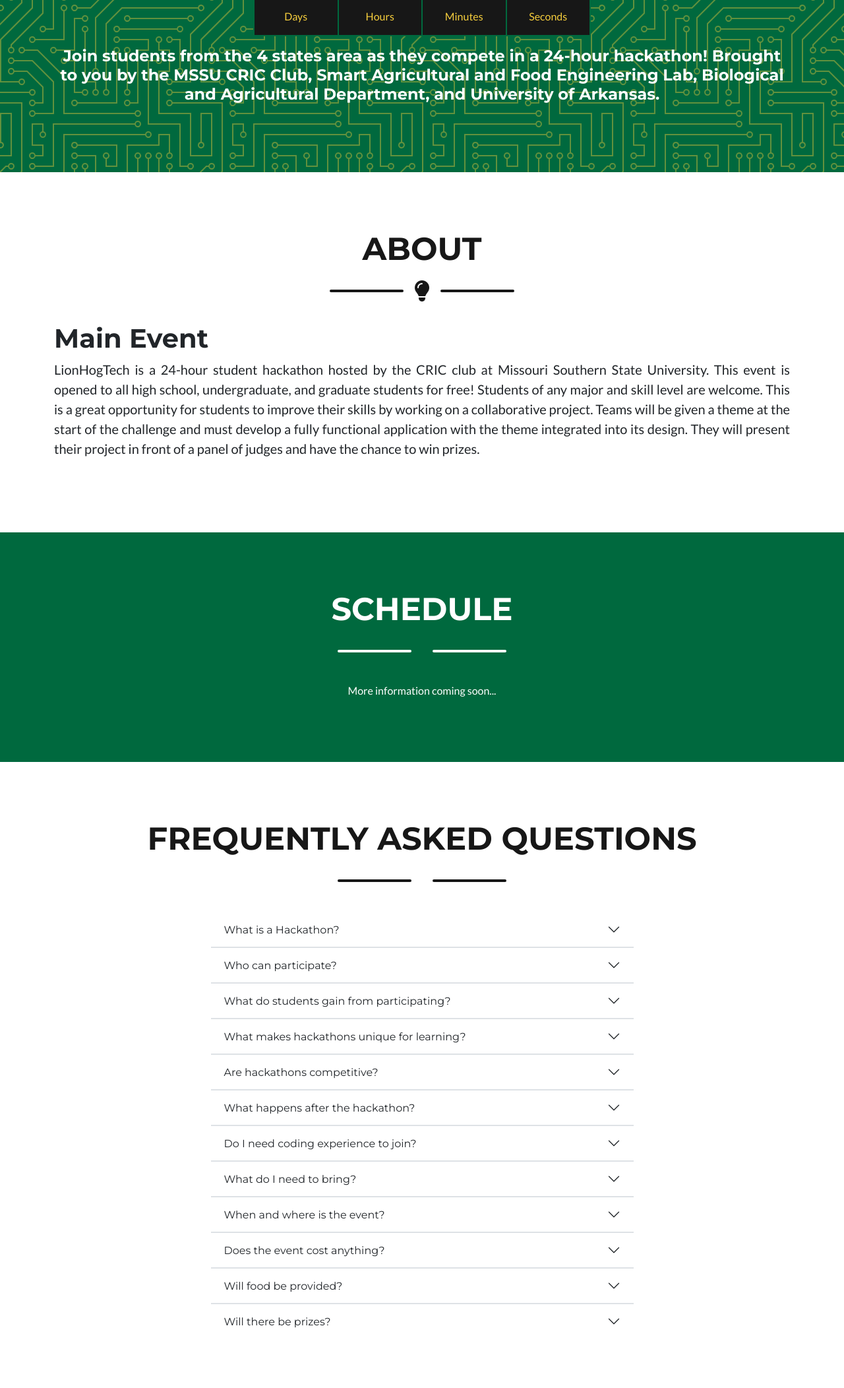
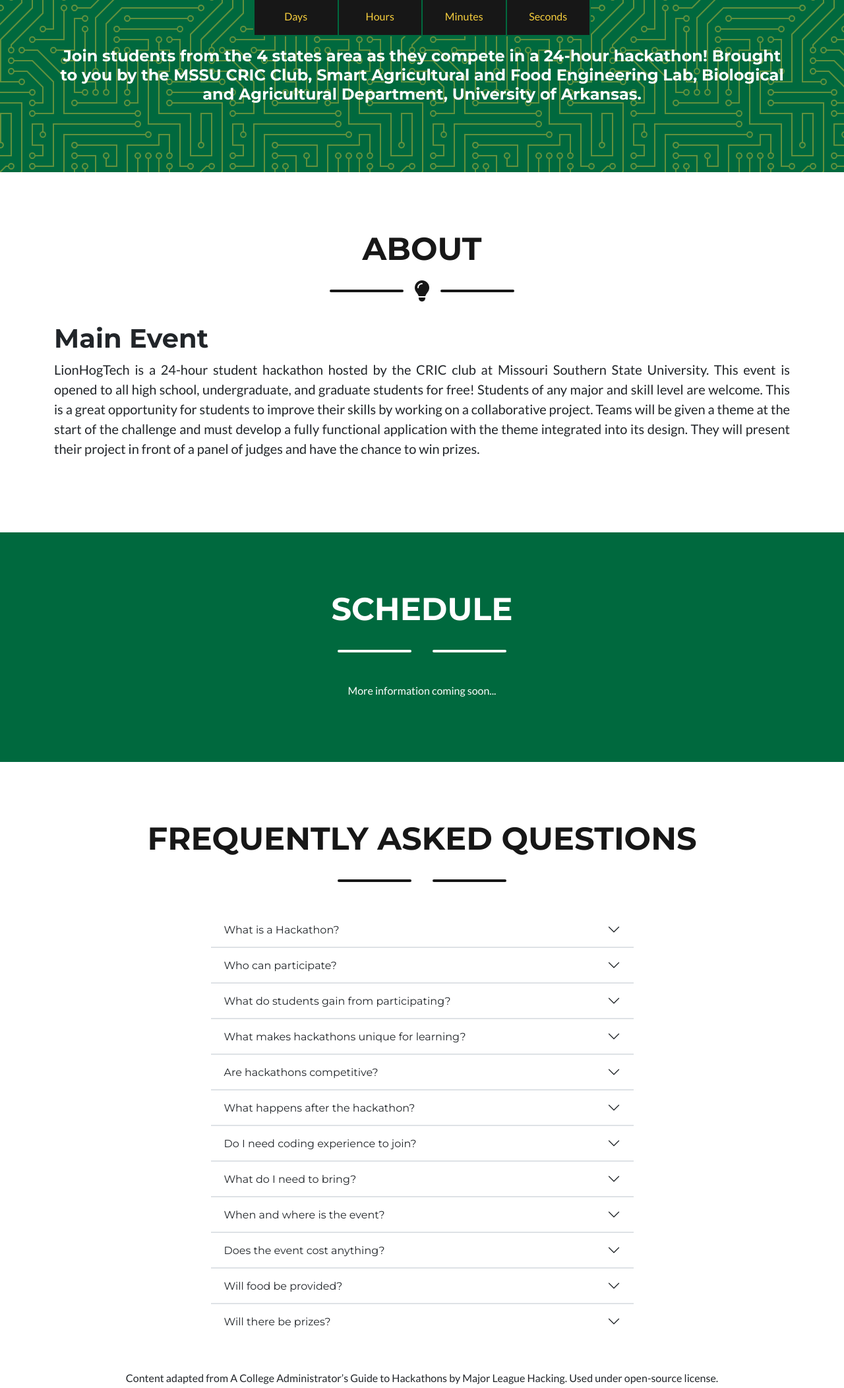
Before and after one commit to EdwardEmanuelIII/Hackathon, a plain HTML site: page index.html in a window 1280 px wide. Shown: the part 693-2797 px from the top of the page at 66% size. Drawn offline with nearby package versions, Linux system fonts and the light colour scheme; some icons are missing.

Commit message:
copyright stuff

```diff
--- a/index.html
+++ b/index.html
@@ -158,7 +158,7 @@
 
         <h4 style="padding-top: 1rem">
           Join students from the 4 states area as they compete in a 24-hour
-          hackathon! Brought to you by the MSSU CRIC Club, Smart Agricultural and Food Engineering Lab, Biological and Agricultural Department, and University of Arkansas.
+          hackathon! Brought to you by the MSSU CRIC Club, Smart Agricultural and Food Engineering Lab, Biological and Agricultural Department, University of Arkansas.
         </h4>
       </div>
     </header>
@@ -541,6 +541,9 @@
               </div>
             </div>
           </div>
+          <p class="row justify-content-center mt-5">
+            Content adapted from A College Administrator’s Guide to Hackathons by Major League Hacking. Used under open-source license.
+          </p>
         </div>
       </div>
     </section>
```
